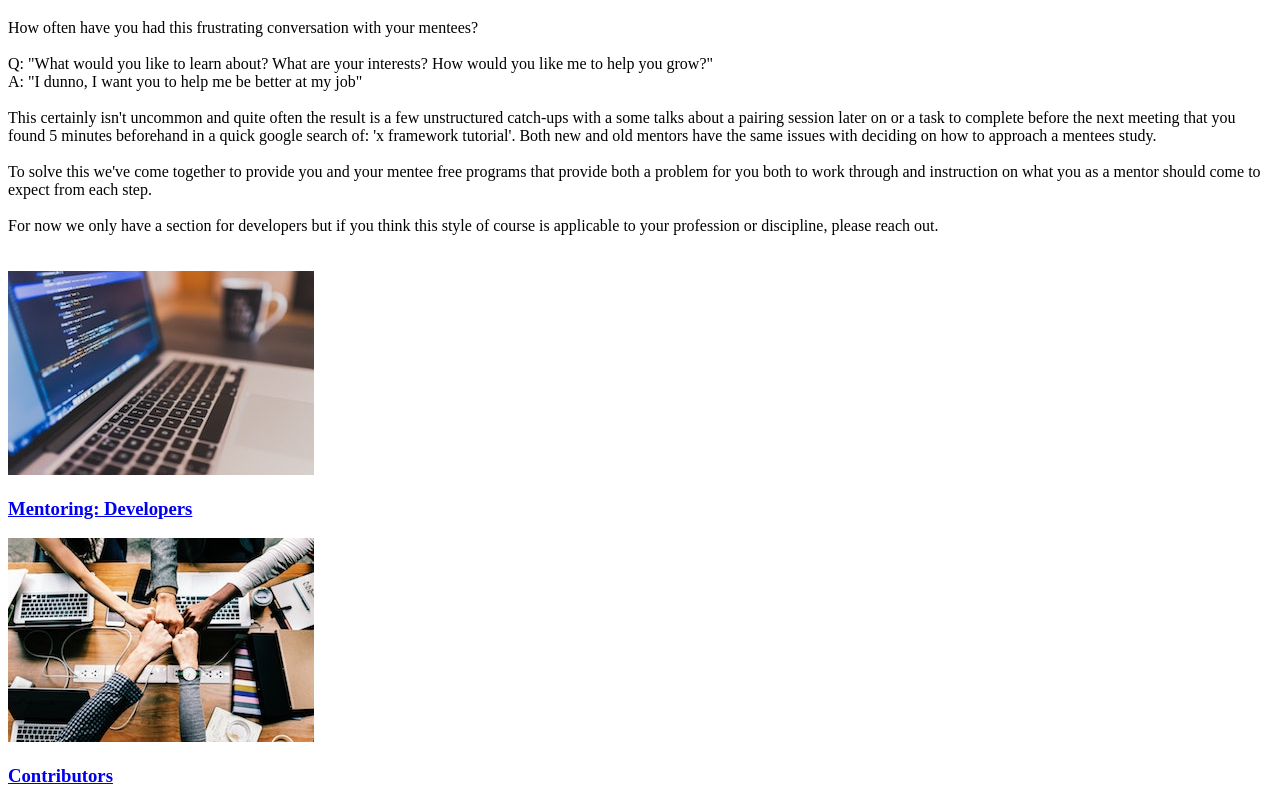
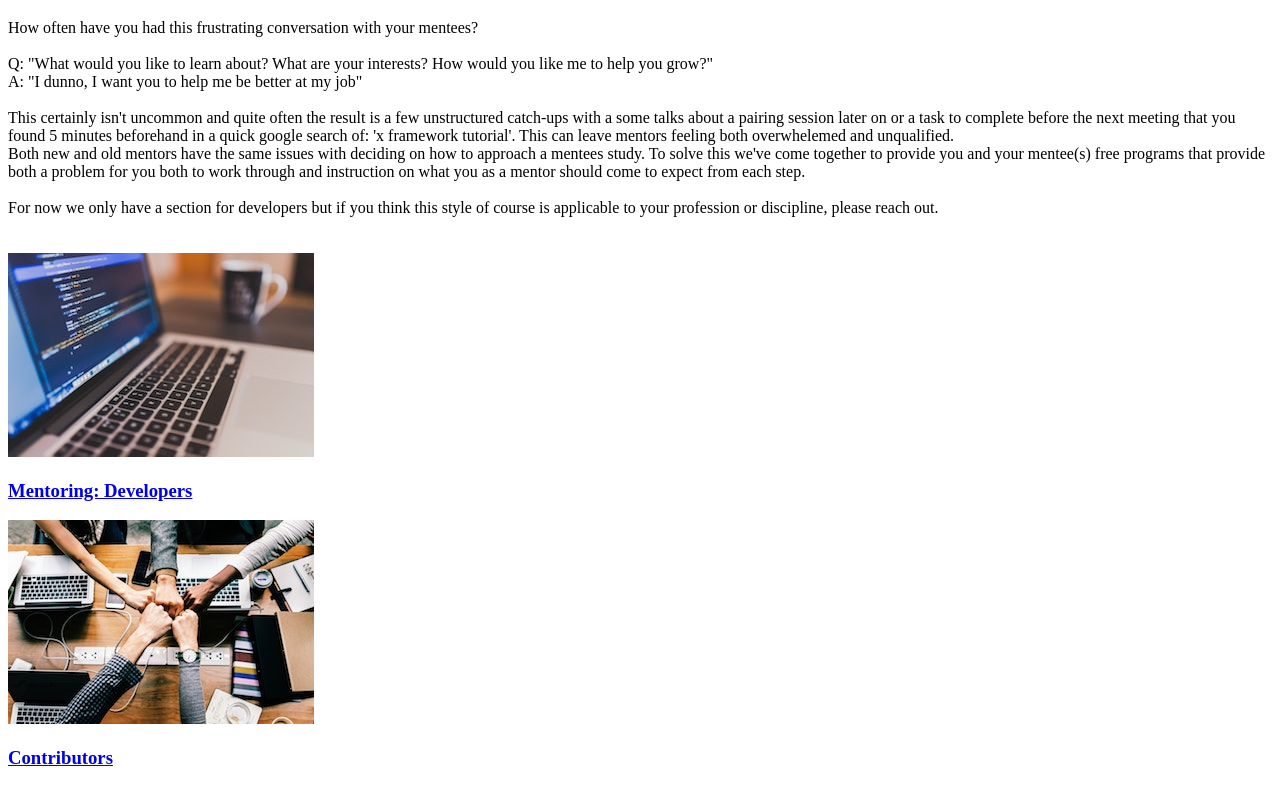
Before and after one commit to JoshuaToth/SenpaiPathway, a Gatsby site: page / in a window 1280 px wide. Shown: the part 61-867 px from the top of the page. Built offline with nearby package versions, Linux system fonts and the light colour scheme; Gatsby itself is replaced by a stand-in of ours.

Commit message:
wordiong

```diff
--- a/src/layouts/index.tsx
+++ b/src/layouts/index.tsx
@@ -1,6 +1,6 @@
-import * as React from 'react';
-import Link from 'gatsby-link';
-import {Helmet} from "react-helmet";
+import * as React from 'react'
+import Link from 'gatsby-link'
+import { Helmet } from 'react-helmet'
 
 import './index.css'
 import './bootstrap.min.css'
--- a/src/pages/index.tsx
+++ b/src/pages/index.tsx
@@ -37,20 +37,21 @@ export default class extends React.Component<IndexPageProps, {}> {
             unstructured catch-ups with a some talks about a pairing session
             later on or a task to complete before the next meeting that you
             found 5 minutes beforehand in a quick google search of: 'x framework
-            tutorial'. Both new and old mentors have the same issues with
-            deciding on how to approach a mentees study.
+            tutorial'. This can leave mentors feeling both overwhelemed and
+            unqualified.
           </div>
-          <br />
           <div>
-            To solve this we've come together to provide you and your mentee free
-            programs that provide both a problem for you both to work through
-            and instruction on what you as a mentor should come to expect from
-            each step.
+            Both new and old mentors have the same issues with deciding on how
+            to approach a mentees study. To solve this we've come together to
+            provide you and your mentee(s) free programs that provide both a
+            problem for you both to work through and instruction on what you as
+            a mentor should come to expect from each step.
           </div>
           <br />
           <div>
             For now we only have a section for developers but if you think this
-            style of course is applicable to your profession or discipline, please reach out.
+            style of course is applicable to your profession or discipline,
+            please reach out.
           </div>
         </div>
         <br />
```
Also changed, not shown: src/mdpages/developers.md (+5 -5 lines), src/pages/lessonTemplate.tsx (+22 -17 lines).
